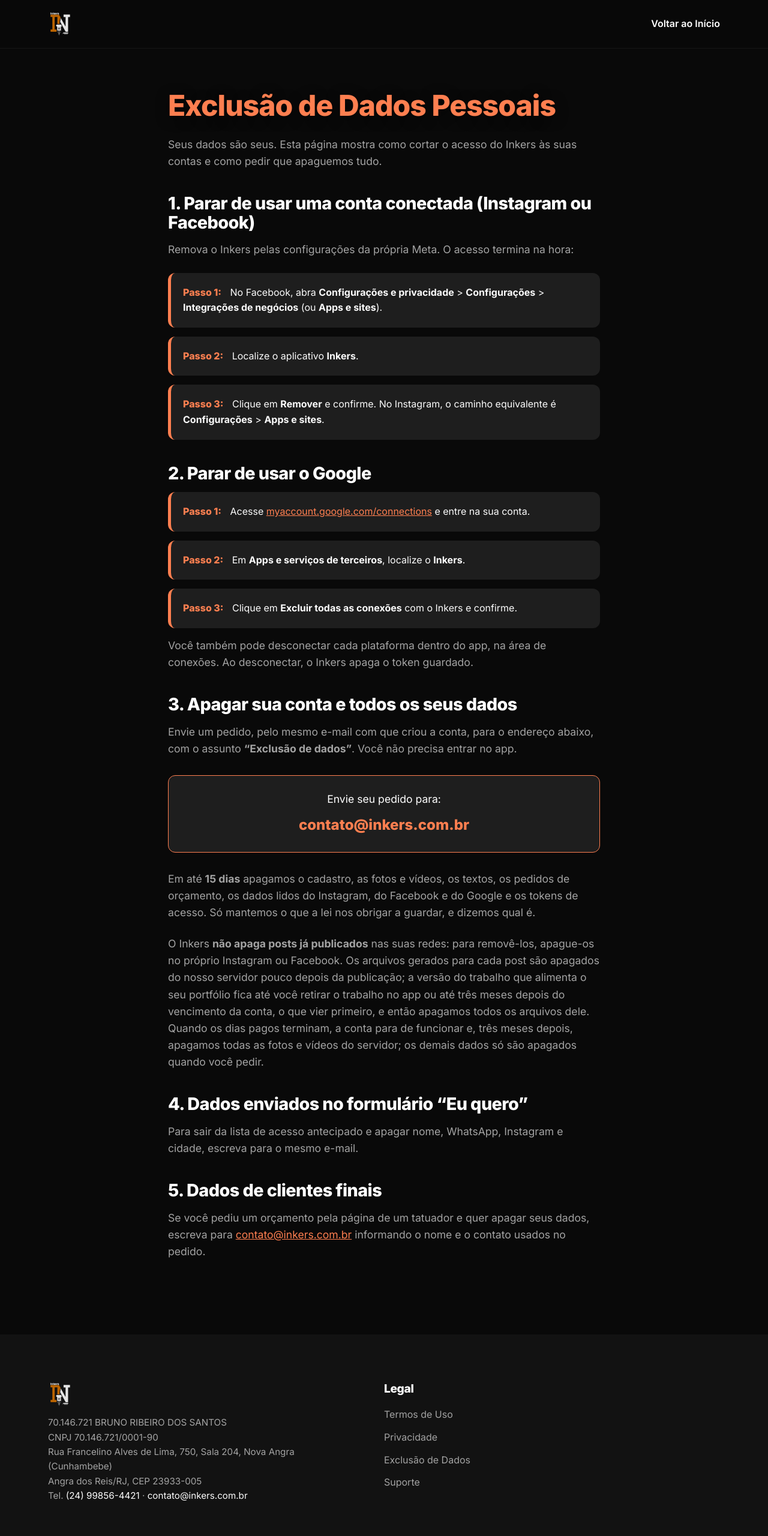
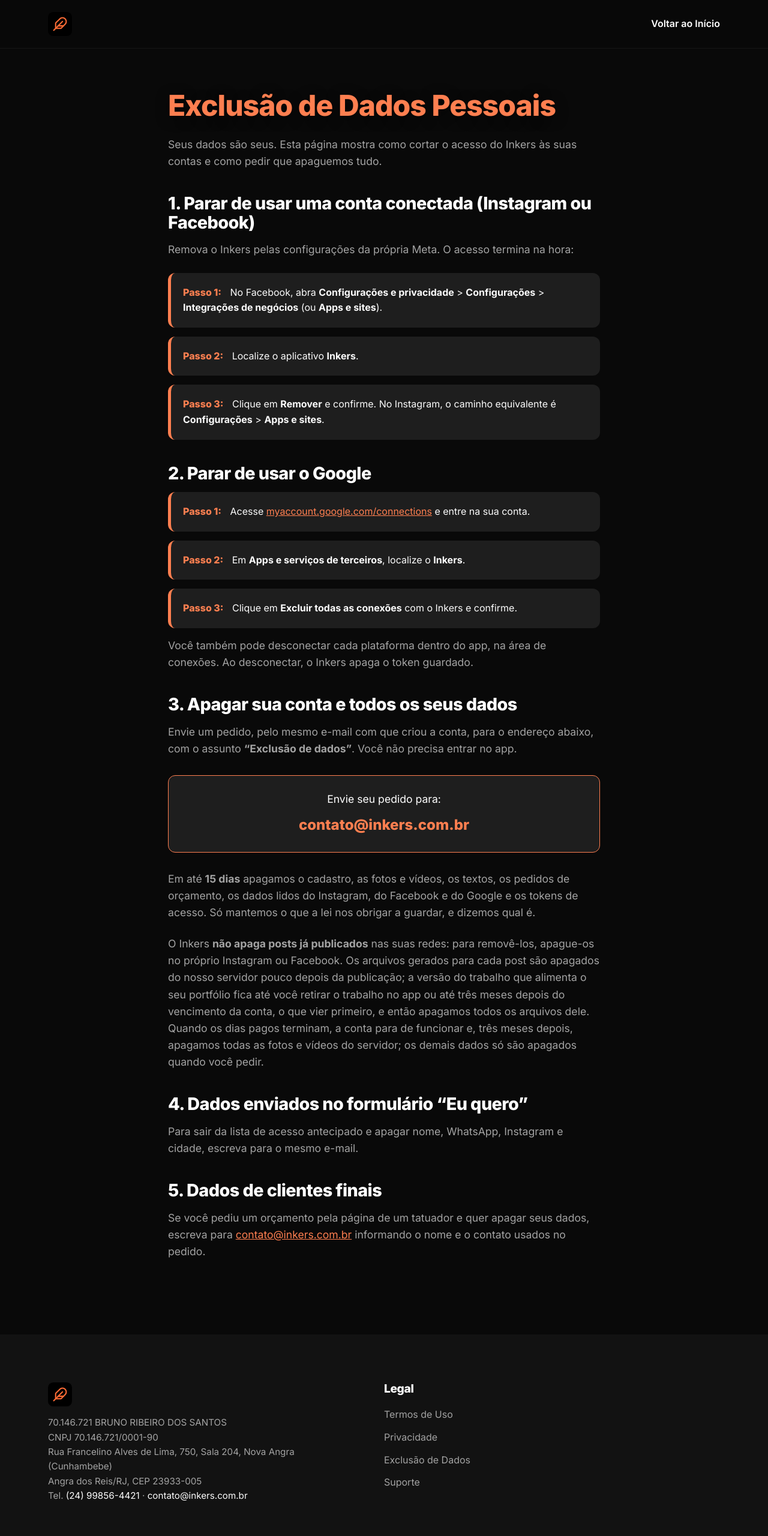
Before and after one commit to brstato/inkers-landing-page, a plain HTML site: page exclusao-de-dados.html in a window 1280 px wide. Shown: the top 2560 px of the page at 60% size. Drawn offline with Linux system fonts and the light colour scheme.

Commit message:
Troca o logo das páginas legais pelo ícone da pena
Cabeçalho e rodapé de termos, política, exclusão e suporte passam a usar
assets/pena.svg (o mesmo do favicon) no lugar de inkers_logo.png.

Co-Authored-By: Claude Sonnet 5.5 <noreply@anthropic.com>
Claude-Session: https://claude.ai/code/session_01LUC3AGTq6doXFHZwf7XbWX

```diff
--- a/exclusao-de-dados.html
+++ b/exclusao-de-dados.html
@@ -39,7 +39,7 @@
 <body>
     <header class="header">
         <div class="container header-inner">
-            <a href="/" class="logo" aria-label="Página inicial do Inkers"><img src="assets/inkers_logo.png" alt="Inkers" style="height: 40px; width: auto;"></a>
+            <a href="/" class="logo" aria-label="Página inicial do Inkers"><img src="/assets/pena.svg" alt="Inkers" width="40" height="40" style="height: 40px; width: 40px;"></a>
             <nav id="main-nav" class="nav" style="display: block; position: static; background: none; border: none; padding: 0;">
                 <ul style="flex-direction: row; gap: 2.5rem;"><li><a href="/">Voltar ao Início</a></li></ul>
             </nav>
@@ -81,7 +81,7 @@
     <footer id="contato" class="footer">
         <div class="container footer-content">
             <div class="footer-info">
-                <a href="/" class="logo" aria-label="Página inicial do Inkers"><img src="assets/inkers_logo.png" alt="Inkers" style="height: 40px; width: auto;"></a>
+                <a href="/" class="logo" aria-label="Página inicial do Inkers"><img src="/assets/pena.svg" alt="Inkers" width="40" height="40" style="height: 40px; width: 40px;"></a>
                 <p class="empresa">70.146.721 BRUNO RIBEIRO DOS SANTOS<br>CNPJ 70.146.721/0001-90<br>Rua Francelino Alves de Lima, 750, Sala 204, Nova Angra (Cunhambebe)<br>Angra dos Reis/RJ, CEP 23933-005<br>Tel. <a href="tel:+5524998564421">(24) 99856-4421</a> · <a href="mailto:contato@inkers.com.br">contato@inkers.com.br</a></p>
             </div>
             <div class="footer-links">
```
Also changed, not shown: politica-de-privacidade.html (+2 -2 lines), suporte.html (+2 -2 lines), termos-de-uso.html (+2 -2 lines).
